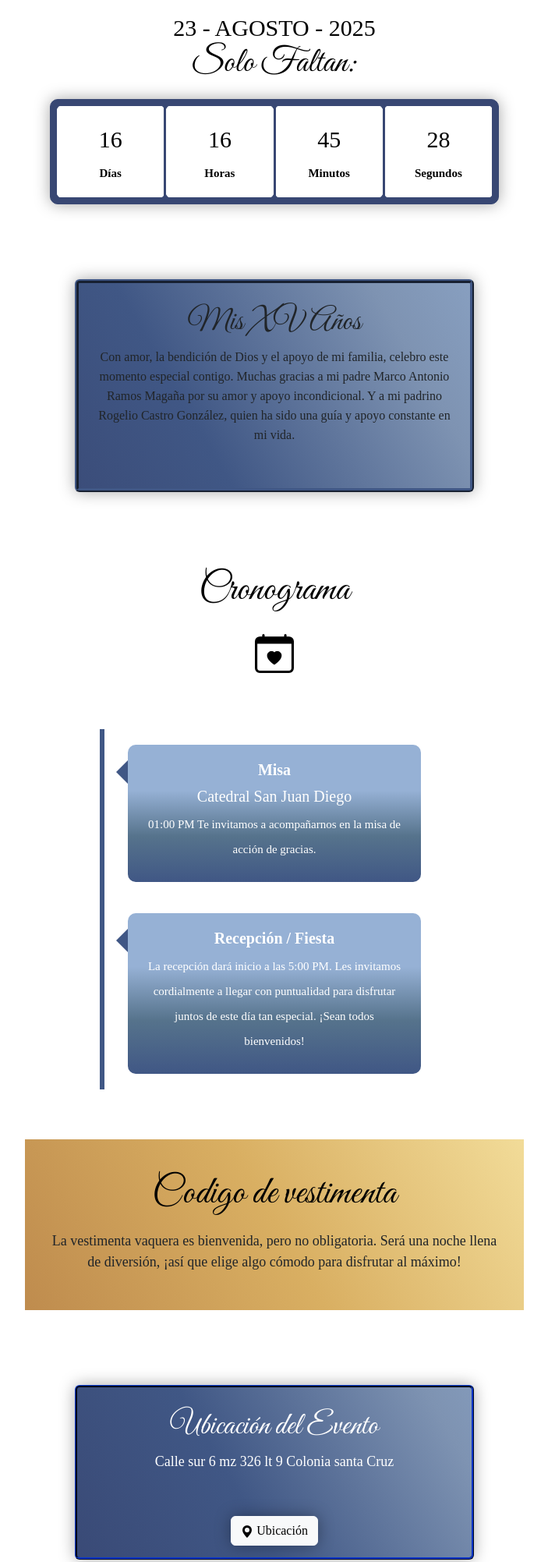
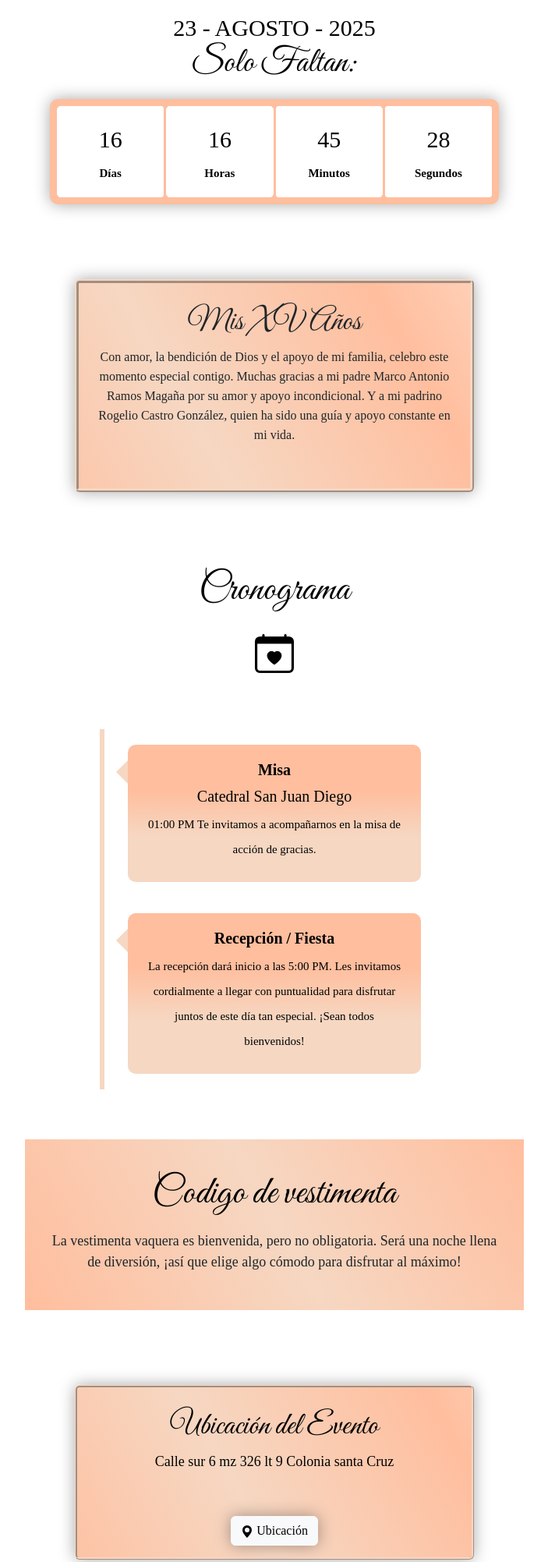
Before and after one commit to AdairKevin/InvitacionLitzy23Agosto, a plain HTML site: page index.html in a window 1280 px wide. Shown: the part 1820-3823 px from the top of the page at 78% size, without its empty margins (288-991 px from the left). Drawn offline with nearby package versions, Linux system fonts and the light colour scheme.

Commit message:
finalCommit

```diff
--- a/index.html
+++ b/index.html
@@ -169,7 +169,7 @@
           <div class="card-body">
             <h5 class="card-title">Ubicación del Evento</h5>
             <p class="card-text">Calle sur 6 mz 326 lt 9 Colonia santa Cruz</p>
-            <img src="recursos/salon.jpeg" alt="" width="100%" />
+            <img src="recursos/" alt="" width="100%" />
           </div>
 
           <button type="button" class="btn btn-light" id="ubicacion">
@@ -185,7 +185,7 @@
                 d="M8 16s6-5.686 6-10A6 6 0 0 0 2 6c0 4.314 6 10 6 10m0-7a3 3 0 1 1 0-6 3 3 0 0 1 0 6"
               />
             </svg>
-            <a href="">Ubicación</a>
+            <a href="https://maps.app.goo.gl/t117vrupiakoMdrVA">Ubicación</a>
           </button>
         </div>
 
@@ -193,7 +193,7 @@
           <div class="card-body">
             <h5 class="card-title">Ubicación Iglesia</h5>
             <p class="card-text">
-              Catedral de San Juan Diego de Valle de Chalco
+              Catedral de San Juan Diego
               <br />
               Av. Alfredo del Mazo Esq. Av. Tezozomoc Col, 2da sección, San
               Miguel Xico, 56610 Valle de Chalco Solidaridad, Méx.
@@ -272,14 +272,16 @@
               />
             </svg>
 
-            <a href="">Confirmar Asistencia</a>
+            <a href="https://wa.link/wli8sj">Confirmar Asistencia</a>
           </button>
         </div>
       </div>
 
       <div class="musica">
         <audio id="musica1" controls autoplay loop>
-          <source src="/recursos/" />
+          <source
+            src="/recursos/Billie Eilish - Ocean Eyes (Official Music Video).mp3"
+          />
           Este navegador no acepta formatos de audio
         </audio>
       </div>
--- a/style.css
+++ b/style.css
@@ -145,8 +145,8 @@ section {
   width: 100%;
   padding: 5px;
   border-radius: 10px;
-  border: 1px solid #384773;
-  background-color: #384773;
+  border: 1px solid #ffbe9e;
+  background-color: #ffbe9e;
   -webkit-animation: shadow-drop-2-center 0.4s
     cubic-bezier(0.25, 0.46, 0.45, 0.94) both;
   animation: shadow-drop-2-center 0.4s cubic-bezier(0.25, 0.46, 0.45, 0.94) both;
@@ -159,7 +159,7 @@ table {
 }
 
 td {
-  border: 3px solid#384773;
+  border: 3px solid#FFBE9E;
   border-bottom: none;
   border-top-left-radius: 10px;
   border-top-right-radius: 10px;
@@ -174,7 +174,7 @@ td {
 }
 
 th {
-  border: 3px solid #384773;
+  border: 3px solid #ffbe9e;
   border-top: none;
   border-bottom-left-radius: 10px;
   border-bottom-right-radius: 10px;
@@ -213,7 +213,7 @@ th {
 }
 
 .bienvenida .card {
-  border: 5px ridge #405785;
+  border: 5px ridge #f6d7c2;
 }
 
 .bienvenida h5 {
@@ -418,15 +418,15 @@ th {
   padding: 10px 20px;
   background: linear-gradient(
     180deg,
-    /* Oro claro */ #96b1d5,
-    /* Brillo dorado */ #96b1d5,
-    /* Oro claro */ #56738c,
-    /* Oro medio */ #405785
+    /* Oro claro */ #ffbe9e,
+    /* Brillo dorado */ #ffbe9e,
+    /* Oro claro */ #f6d7c2,
+    /* Oro medio */ #f6d7c2
   );
   position: relative;
   border-radius: 10px;
   font-size: 15px;
-  color: #ffffff;
+  color: #000000;
   text-align: center;
 }
 
@@ -445,7 +445,7 @@ h5 {
   position: absolute;
   width: 6px;
   height: 100%;
-  background: #405785;
+  background: #f6d7c2;
   left: 15%;
   top: 0;
 
@@ -493,7 +493,7 @@ h5 {
   z-index: 1;
   border-top: 15px solid transparent;
   border-bottom: 15px solid transparent;
-  border-right: 15px solid #405785;
+  border-right: 15px solid #f6d7c2;
   left: -15px;
 }
 
@@ -503,15 +503,15 @@ h5 {
   padding: 5%;
   background: linear-gradient(
     60deg,
-    #bf7839,
-    /* Dorado oscuro */ #bf8c4e,
-    /* Bronce */ #d9af62,
-    /* Oro medio */ #f2dc99,
-    /* Oro claro */ #f2d680,
-    /* Brillo dorado */ #f2dc99,
-    /* Oro claro */ #d9af62,
-    /* Oro medio */ #bf8c4e,
-    /* Bronce */ #bf7839 /* Dorado oscuro */
+    #ffbe9e,
+    /* Dorado oscuro */ #ffbe9e,
+    /* Bronce */ #f6d7c2,
+    /* Oro medio */ #ffbe9e,
+    /* Oro claro */ #fee8db,
+    /* Brillo dorado */ #fee8db,
+    /* Oro claro */ #f6d7c2,
+    /* Oro medio */ #f6d7c2,
+    /* Bronce */ #f6d7c2 /* Dorado oscuro */
   );
   background-size: 400% 400%;
   margin-top: 10%;
@@ -565,7 +565,7 @@ h6 {
   margin-top: 15%;
   width: 100%;
 
-  color: #ffffff;
+  color: #000000;
 
   view-timeline-name: --container7;
   view-timeline-axis: block;
@@ -576,13 +576,13 @@ h6 {
 .ubicaciones h5 {
   font-family: "Great Vibes", cursive;
   font-size: 40px;
-  color: #ffffff;
+  color: #000000;
 }
 
 .ubicaciones p {
   font-family: "Times New Roman", Times, serif;
   font-size: 18px;
-  color: #ffffff;
+  color: #000000;
 }
 
 .ubicaciones h6 {
@@ -631,22 +631,22 @@ h6 {
   margin: 0 auto;
   background: linear-gradient(
     60deg,
-    #384773,
-    /* Dorado oscuro */ #384773,
-    /* Bronce */ #405785,
-    /* Oro medio */ #7e93b2,
-    /* Oro claro */ #96b1d5,
-    /* Brillo dorado */ #96b1d5,
-    /* Oro claro */ #56738c,
-    /* Oro medio */ #405785,
-    /* Bronce */ #405785 /* Dorado oscuro */
+    #ffbe9e,
+    /* Dorado oscuro */ #ffbe9e,
+    /* Bronce */ #f6d7c2,
+    /* Oro medio */ #ffbe9e,
+    /* Oro claro */ #fee8db,
+    /* Brillo dorado */ #fee8db,
+    /* Oro claro */ #f6d7c2,
+    /* Oro medio */ #f6d7c2,
+    /* Bronce */ #f6d7c2 /* Dorado oscuro */
   );
   background-size: 400% 400%;
   animation: goldShine 6s infinite linear;
   width: 0%;
   height: 250px;
   margin-bottom: 10%;
-  border: 3px ridge #021e73;
+  border: 3px ridge #f6d7c2;
 
   -webkit-animation: shadow-drop-2-center 0.4s
     cubic-bezier(0.25, 0.46, 0.45, 0.94) both;
@@ -682,15 +682,15 @@ h6 {
   text-align: center;
   background: linear-gradient(
     60deg,
-    #bf7839,
-    /* Dorado oscuro */ #bf8c4e,
-    /* Bronce */ #d9af62,
-    /* Oro medio */ #f2dc99,
-    /* Oro claro */ #f2d680,
-    /* Brillo dorado */ #f2dc99,
-    /* Oro claro */ #d9af62,
-    /* Oro medio */ #bf8c4e,
-    /* Bronce */ #bf7839 /* Dorado oscuro */
+    #ffbe9e,
+    /* Dorado oscuro */ #ffbe9e,
+    /* Bronce */ #f6d7c2,
+    /* Oro medio */ #ffbe9e,
+    /* Oro claro */ #fee8db,
+    /* Brillo dorado */ #fee8db,
+    /* Oro claro */ #f6d7c2,
+    /* Oro medio */ #f6d7c2,
+    /* Bronce */ #f6d7c2 /* Dorado oscuro */
   );
   background-size: 400% 400%;
   padding: 5%;
```
Also changed, not shown: 2 other files.
